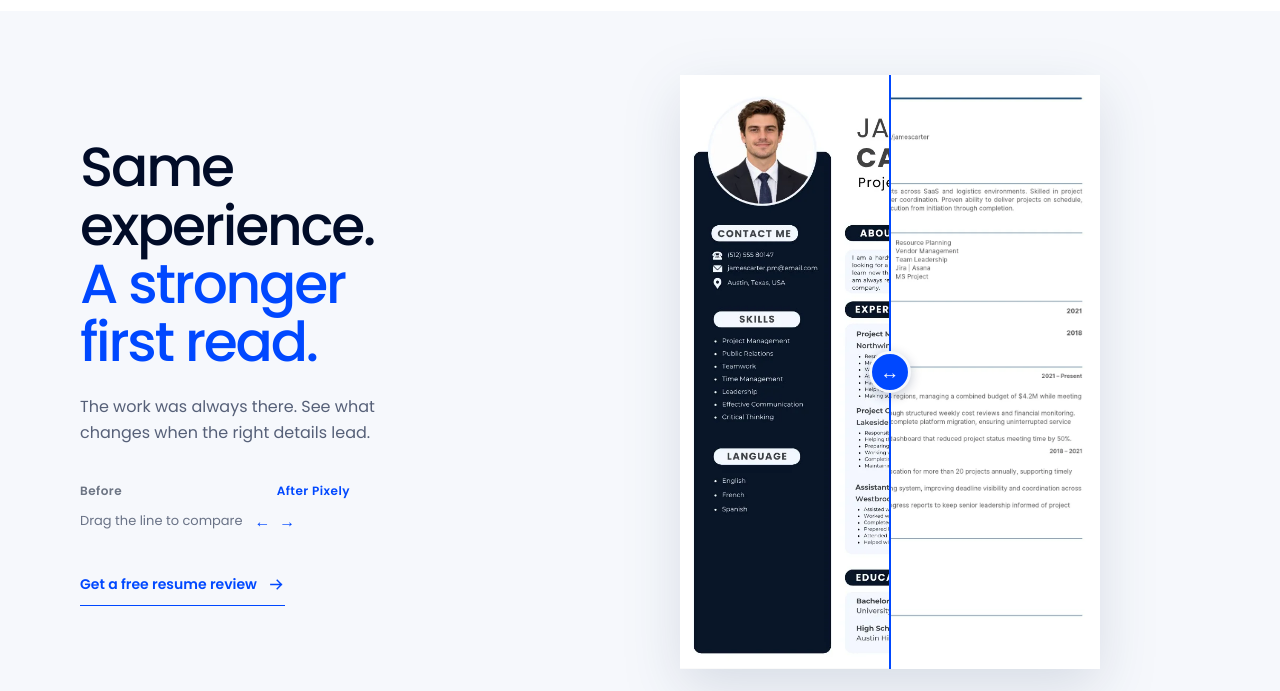
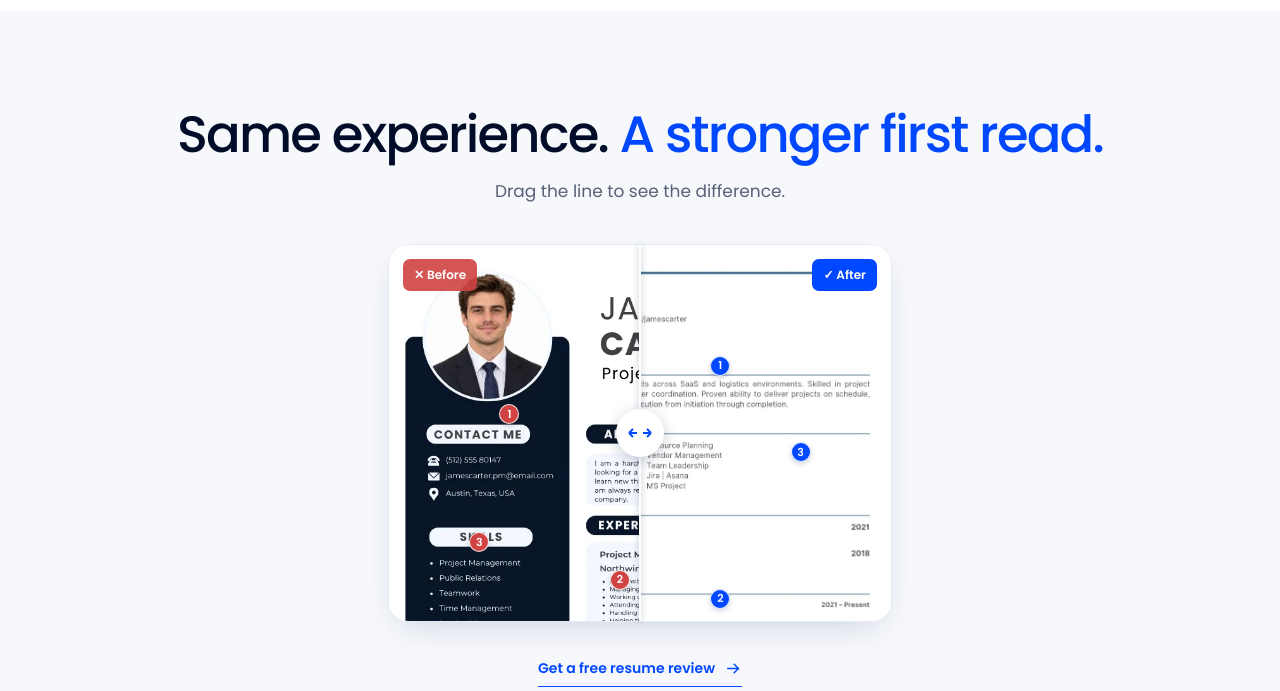
Before and after one commit to pixelyofficialstore-a11y/pixelycareer_premium-website, a Next.js app: page / in a window 1280 px wide. Shown: the part 2069-2760 px from the top of the page. Built offline with nearby package versions, Linux system fonts and the light colour scheme; no server answers.

Commit message:
Refactor home problem section styling and logic
Replit-Commit-Author: Agent

```diff
--- a/src/components/sections/HomeProblem.module.css
+++ b/src/components/sections/HomeProblem.module.css
@@ -1,94 +1,219 @@
 .section {
   --ink: var(--color-navy);
   --accent: var(--color-vivid);
-  padding-block: clamp(52px, 5vw, 64px);
+  --bad: #d14343;
+  --good: #0048ff;
+  padding-block: 96px;
   color: var(--ink);
   background: var(--color-mist);
 }
 
 .inner {
-  width: min(1248px, 100%);
-  margin-inline: auto;
-  padding-inline: clamp(22px, 5vw, 72px);
-}
-
-.layout {
-  display: grid;
-  grid-template-columns: minmax(220px, .78fr) minmax(0, 1.22fr);
+  display: flex;
+  flex-direction: column;
   align-items: center;
-  gap: clamp(40px, 8vw, 112px);
-}
-
-.copy {
-  padding-block: 12px;
+  padding-inline: 24px;
+  text-align: center;
 }
 
 .title {
-  max-width: 450px;
+  max-width: 1120px;
+  margin: 0;
   font-family: var(--font-head);
-  font-size: clamp(36px, 4.3vw, 58px);
+  font-size: clamp(32px, 4vw, 52px);
   font-weight: 500;
-  line-height: 1.06;
-  letter-spacing: -.04em;
+  line-height: 1.08;
+  letter-spacing: -.035em;
   text-wrap: balance;
 }
 
 .title span {
-  display: block;
   color: var(--accent);
 }
 
-.intro {
-  max-width: 350px;
-  margin-top: 22px;
+.subtitle {
+  margin: 16px 0 0;
   color: #566078;
-  font-size: clamp(15px, 1.25vw, 17px);
-  line-height: 1.65;
+  font-size: 17px;
+  line-height: 26px;
 }
 
-.labels {
-  display: flex;
-  justify-content: space-between;
-  max-width: 270px;
-  margin-top: 34px;
+.comparison {
+  position: relative;
+  flex: 0 0 auto;
+  /* Reserve both heading lines, all gaps, the link, and the 96px section padding.
+     The cap grows on taller screens rather than forcing an 880px wide image. */
+  width: min(880px, 100%, max(240px, calc((100svh - 552px) * 1.333333)));
+  aspect-ratio: 4 / 3;
+  margin-top: 40px;
+  border: 1px solid #e6ecf5;
+  border-radius: 20px;
+  background: #fff;
+  box-shadow: 0 12px 34px -12px rgb(18 37 77 / .2);
+  cursor: ew-resize;
+  touch-action: pan-y;
+  user-select: none;
+  isolation: isolate;
+}
+
+.images {
+  position: absolute;
+  inset: 0;
+  overflow: hidden;
+  border-radius: inherit;
+  pointer-events: none;
+}
+
+.resumeImage {
+  display: block;
+  width: 100%;
+  height: 100%;
+  object-fit: cover;
+  object-position: center top;
+}
+
+.beforeLayer {
+  position: absolute;
+  inset: 0;
+  clip-path: inset(0 calc(100% - var(--position)) 0 0);
+}
+
+.chip {
+  position: absolute;
+  z-index: 2;
+  top: 14px;
+  padding: 7px 11px;
+  border-radius: 7px;
+  color: #fff;
   font-size: 12px;
   font-weight: 650;
-  letter-spacing: .04em;
+  line-height: 18px;
+  pointer-events: none;
 }
 
-.beforeLabel {
-  color: #6c7483;
+.beforeChip {
+  left: 14px;
+  background: rgb(209 67 67 / .9);
 }
 
-.afterLabel {
-  color: var(--accent);
+.afterChip {
+  right: 14px;
+  background: var(--good);
 }
 
-.instruction {
-  display: flex;
-  align-items: center;
-  gap: 12px;
-  margin-top: 9px;
-  color: #697286;
-  font-size: 13px;
+.divider {
+  position: absolute;
+  z-index: 3;
+  top: 0;
+  bottom: 0;
+  left: var(--position);
+  width: 2px;
+  background: #fff;
+  box-shadow: 0 0 6px rgb(18 37 77 / .4);
+  transform: translateX(-50%);
+  pointer-events: none;
 }
 
-.arrows {
-  color: var(--accent);
-  font-size: 16px;
-  letter-spacing: .14em;
+.handle {
+  position: absolute;
+  z-index: 5;
+  top: 50%;
+  /* Only the handle is clamped. The actual image boundary still reaches 0/100. */
+  left: clamp(26px, var(--position), calc(100% - 26px));
+  display: grid;
+  width: 48px;
+  height: 48px;
+  border-radius: 50%;
+  background: #fff;
+  box-shadow: 0 3px 14px rgb(18 37 77 / .22);
+  color: var(--good);
+  place-items: center;
+  transform: translate(-50%, -50%);
+  cursor: ew-resize;
+  touch-action: pan-y;
+}
+
+.markers {
+  position: absolute;
+  z-index: 4;
+  inset: 0;
+  pointer-events: none;
+}
+
+.markerGroup {
+  position: absolute;
+  inset: 0;
+  pointer-events: none;
+}
+
+.marker {
+  position: absolute;
+  top: var(--y);
+  left: var(--x);
+  display: grid;
+  width: 20px;
+  height: 20px;
+  padding: 0;
+  border: 1px solid rgb(255 255 255 / .85);
+  border-radius: 50%;
+  color: #fff;
+  font-family: inherit;
+  font-size: 11px;
+  font-weight: 700;
+  line-height: 1;
+  box-shadow: 0 2px 5px rgb(18 37 77 / .2);
+  place-items: center;
+  transform: translate(-50%, -50%);
+  cursor: pointer;
+  pointer-events: auto;
+}
+
+.badMarker {
+  background: var(--bad);
+}
+
+.goodMarker {
+  background: var(--good);
+}
+
+.tag {
+  position: absolute;
+  z-index: 6;
+  top: calc(var(--y) - 17px);
+  left: clamp(10px, calc(var(--x) - 90px), calc(100% - 190px));
+  width: 180px;
+  padding: 8px 10px;
+  border: 1px solid #e6ecf5;
+  border-radius: 8px;
+  background: #fff;
+  box-shadow: 0 4px 16px rgb(18 37 77 / .15);
+  color: var(--ink);
+  font-size: 12px;
+  line-height: 1.35;
+  text-align: center;
+  transform: translateY(-100%);
+  pointer-events: none;
+}
+
+.tag[hidden] {
+  display: none;
+}
+
+.mobileSummary {
+  display: none;
 }
 
 .review {
   display: inline-flex;
   align-items: center;
-  gap: 11px;
-  margin-top: 30px;
-  padding-block: 9px;
+  gap: 10px;
+  margin-top: 28px;
+  padding-block: 8px;
   border-bottom: 1px solid var(--accent);
   color: var(--accent);
   font-size: 14px;
-  font-weight: 650;
+  font-weight: 600;
+  line-height: 20px;
   text-decoration: none;
 }
 
@@ -100,170 +225,80 @@
   transform: translateX(4px);
 }
 
-.comparison {
-  position: relative;
-  width: min(100%, 420px);
-  justify-self: center;
-  margin: 0;
-  overflow: visible;
-  filter: drop-shadow(0 19px 28px rgb(18 37 77 / .13));
+.section :is(a, button, [role="slider"]):focus-visible {
+  outline: 3px solid var(--accent);
+  outline-offset: 4px;
 }
 
-.document {
-  position: relative;
-  width: 100%;
-  aspect-ratio: 1131 / 1600;
-  overflow: hidden;
-  background: #fff;
-}
+@media (min-width: 1200px) {
+  .title {
+    white-space: nowrap;
+  }
 
-.resumeImage {
-  display: block;
-  width: 100%;
-  height: 100%;
-  object-fit: fill;
-}
-
-.beforeLayer {
-  position: absolute;
-  inset: 0;
-  overflow: hidden;
-  clip-path: inset(0 calc(100% - var(--position)) 0 0);
-}
-
-.divider {
-  position: absolute;
-  inset-block: 0;
-  left: var(--position);
-  z-index: 2;
-  width: 2px;
-  background: var(--accent);
-  transform: translateX(-50%);
-  pointer-events: none;
-}
-
-.divider::after {
-  position: absolute;
-  top: 50%;
-  left: 50%;
-  display: grid;
-  width: 42px;
-  height: 42px;
-  border: 3px solid var(--color-mist);
-  border-radius: 50%;
-  background: var(--accent);
-  box-shadow: 0 3px 12px rgb(9 27 67 / .24);
-  color: var(--color-mist);
-  content: "↔";
-  font-size: 19px;
-  line-height: 1;
-  place-items: center;
-  transform: translate(-50%, -50%);
-}
-
-.range {
-  position: absolute;
-  inset: 0;
-  z-index: 3;
-  width: 100%;
-  height: 100%;
-  margin: 0;
-  appearance: none;
-  background: transparent;
-  cursor: ew-resize;
-  touch-action: pan-y;
-}
-
-.range::-webkit-slider-runnable-track {
-  height: 100%;
-  background: transparent;
-}
-
-.range::-moz-range-track {
-  height: 100%;
-  background: transparent;
-}
-
-.range::-webkit-slider-thumb {
-  width: 44px;
-  height: 44px;
-  appearance: none;
-  border: 0;
-  background: transparent;
-}
-
-.range::-moz-range-thumb {
-  width: 44px;
-  height: 44px;
-  border: 0;
-  background: transparent;
-}
-
-.range:focus-visible {
-  outline: 3px solid var(--accent);
-  outline-offset: 6px;
-}
-
-.visuallyHidden {
-  position: absolute;
-  width: 1px;
-  height: 1px;
-  padding: 0;
-  overflow: hidden;
-  clip: rect(0, 0, 0, 0);
-  white-space: nowrap;
-  clip-path: inset(50%);
-}
-
-.section :is(a, input):focus-visible {
-  outline: 3px solid var(--accent);
-  outline-offset: 5px;
+  .comparison {
+    /* Keep the heading, subtitle and entire comparison below the sticky header. */
+    width: min(880px, 100%, max(240px, calc((100svh - 422px) * 1.333333)));
+  }
 }
 
 @media (max-width: 767px) {
   .section {
-    padding-block: 52px 60px;
+    padding-block: 64px;
   }
 
   .inner {
-    padding-inline: clamp(20px, 6vw, 32px);
-  }
-
-  .layout {
-    grid-template-columns: minmax(0, 1fr);
-    gap: 32px;
-  }
-
-  .copy {
-    padding: 0;
+    padding-inline: 16px;
   }
 
   .title {
-    max-width: 500px;
-    font-size: clamp(36px, 10vw, 48px);
+    max-width: 520px;
   }
 
-  .intro {
-    max-width: 390px;
-    margin-top: 14px;
-    font-size: 15px;
+  .title span {
+    display: block;
   }
 
-  .labels {
-    max-width: none;
-    margin-top: 22px;
-  }
-
-  .instruction {
-    margin-top: 6px;
-  }
-
-  .review {
-    margin-top: 21px;
+  .subtitle {
+    white-space: nowrap;
   }
 
   .comparison {
-    width: min(100%, 430px);
+    width: 100%;
+    aspect-ratio: 3 / 4;
+  }
+
+  .markers {
+    display: none;
+  }
+
+  .mobileSummary {
+    display: grid;
+    grid-template-columns: minmax(0, 1fr) minmax(0, 1fr);
+    gap: 16px;
+    width: 100%;
+    margin-top: 18px;
+    color: #566078;
+    font-size: 13px;
+    line-height: 1.6;
+    text-align: left;
+  }
+
+  .mobileSummary h3 {
+    margin: 0 0 5px;
+    font-size: 13px;
+    font-weight: 650;
+  }
+
+  .mobileSummary p {
+    margin: 0;
+  }
+
+  .badText {
+    color: var(--bad);
+  }
+
+  .goodText {
+    color: var(--good);
   }
 }
 
--- a/src/components/sections/HomeProblem.tsx
+++ b/src/components/sections/HomeProblem.tsx
@@ -1,6 +1,6 @@
 "use client";
 
-import { useState, type CSSProperties } from "react";
+import { useCallback, useEffect, useId, useRef, useState, type CSSProperties, type KeyboardEvent, type PointerEvent } from "react";
 import Image from "next/image";
 import Link from "next/link";
 import { ArrowRight } from "@/components/ui/Icons";
@@ -9,78 +9,245 @@ import styles from "./HomeProblem.module.css";
 
 const before = HERO_PERSONAS.us.images.bad;
 const after = HERO_PERSONAS.us.images.good;
+const markers = [
+  { id: "before1", side: "before", number: 1, x: 24, y: 45, text: "Two columns ATS can't read" },
+  { id: "before2", side: "before", number: 2, x: 46, y: 89, text: "Duties, not results" },
+  { id: "before3", side: "before", number: 3, x: 18, y: 79, text: "Missing job keywords" },
+  { id: "after1", side: "after", number: 1, x: 66, y: 32, text: "Single column, ATS ready" },
+  { id: "after2", side: "after", number: 2, x: 66, y: 94, text: "Results with numbers" },
+  { id: "after3", side: "after", number: 3, x: 82, y: 55, text: "Keywords for the role" },
+] as const;
 
-/** An aligned, keyboard- and touch-operable before/after resume comparison. */
+type Drag = { pointerId: number; x: number; y: number; position: number; horizontal: boolean };
+
+/** Root homepage only. Both images keep the same scale under the reveal mask. */
 export default function HomeProblem() {
   const [position, setPosition] = useState(50);
+  const [width, setWidth] = useState(880);
+  const [hoveredMarker, setHoveredMarker] = useState<string | null>(null);
+  const [pinnedMarker, setPinnedMarker] = useState<string | null>(null);
+  const comparisonRef = useRef<HTMLDivElement>(null);
+  const sliderRef = useRef<HTMLDivElement>(null);
+  const dragRef = useRef<Drag | null>(null);
+  const frameRef = useRef<number | null>(null);
+  const interactedRef = useRef(false);
+  const hintSeenRef = useRef(false);
+  const descriptionId = useId();
+
+  const cancelHint = useCallback(() => {
+    interactedRef.current = true;
+    if (frameRef.current !== null) {
+      cancelAnimationFrame(frameRef.current);
+      frameRef.current = null;
+    }
+  }, []);
+
+  useEffect(() => {
+    const element = comparisonRef.current;
+    if (!element) return;
+    const resize = new ResizeObserver(([entry]) => setWidth(entry.contentRect.width));
+    resize.observe(element);
+    const reducedMotion = window.matchMedia("(prefers-reduced-motion: reduce)");
+    const stopForReducedMotion = () => {
+      if (reducedMotion.matches) {
+        if (frameRef.current !== null) cancelAnimationFrame(frameRef.current);
+        frameRef.current = null;
+        if (!interactedRef.current) setPosition(50);
+      }
+    };
+    reducedMotion.addEventListener("change", stopForReducedMotion);
+    const observer = new IntersectionObserver(([entry]) => {
+      if (!entry.isIntersecting || hintSeenRef.current) return;
+      hintSeenRef.current = true;
+      observer.disconnect();
+      if (reducedMotion.matches || interactedRef.current) return;
+      let start: number | null = null;
+      const animate = (time: number) => {
+        if (interactedRef.current || reducedMotion.matches) return;
+        if (start === null) start = time;
+        const progress = Math.min((time - start) / 1600, 1);
+        const segment = Math.min(Math.floor(progress * 3), 2);
+        const local = progress * 3 - segment;
+        const ease = (1 - Math.cos(Math.PI * local)) / 2;
+        const points = [50, 30, 70, 50];
+        setPosition(points[segment] + (points[segment + 1] - points[segment]) * ease);
+        frameRef.current = progress < 1 ? requestAnimationFrame(animate) : null;
+      };
+      frameRef.current = requestAnimationFrame(animate);
+    }, { threshold: .35 });
+    observer.observe(element);
+    return () => {
+      resize.disconnect();
+      observer.disconnect();
+      reducedMotion.removeEventListener("change", stopForReducedMotion);
+      if (frameRef.current !== null) cancelAnimationFrame(frameRef.current);
+    };
+  }, []);
+
+  const pointerDown = (event: PointerEvent<HTMLDivElement>) => {
+    if (!event.isPrimary || event.button !== 0) return;
+    cancelHint();
+    // Marker buttons stay independent of the dragging surface.
+    if ((event.target as Element).closest("[data-marker]")) return;
+    setPinnedMarker(null);
+    setHoveredMarker(null);
+    dragRef.current = { pointerId: event.pointerId, x: event.clientX, y: event.clientY, position, horizontal: false };
+    sliderRef.current?.focus({ preventScroll: true });
+    event.currentTarget.setPointerCapture(event.pointerId);
+  };
+
+  const pointerMove = (event: PointerEvent<HTMLDivElement>) => {
+    const drag = dragRef.current;
+    if (!drag || drag.pointerId !== event.pointerId) return;
+    const dx = Math.abs(event.clientX - drag.x);
+    const dy = Math.abs(event.clientY - drag.y);
+    if (!drag.horizontal) {
+      if (dy > 6 && dy >= dx) {
+        dragRef.current = null;
+        if (event.currentTarget.hasPointerCapture(event.pointerId)) event.currentTarget.releasePointerCapture(event.pointerId);
+        return;
+      }
+      if (dx <= 6 || dx <= dy) return;
+      drag.horizontal = true;
+    }
+    const bounds = event.currentTarget.getBoundingClientRect();
+    setPosition(Math.max(0, Math.min(100, drag.position + (event.clientX - drag.x) / bounds.width * 100)));
+  };
+
+  const pointerEnd = (event: PointerEvent<HTMLDivElement>) => {
+    if (dragRef.current?.pointerId === event.pointerId) dragRef.current = null;
+    if (event.currentTarget.hasPointerCapture(event.pointerId)) event.currentTarget.releasePointerCapture(event.pointerId);
+  };
+
+  const keyDown = (event: KeyboardEvent<HTMLDivElement>) => {
+    let delta = 0;
+    if (event.key === "ArrowLeft" || event.key === "ArrowDown") delta = -5;
+    else if (event.key === "ArrowRight" || event.key === "ArrowUp") delta = 5;
+    else if (event.key !== "Home" && event.key !== "End") return;
+    event.preventDefault();
+    cancelHint();
+    setPinnedMarker(null);
+    setHoveredMarker(null);
+    setPosition((value) => event.key === "Home" ? 0 : event.key === "End" ? 100 : Math.max(0, Math.min(100, value + delta)));
+  };
 
   return (
     <section id="problem" aria-labelledby="home-problem-title" className={styles.section}>
       <div className={styles.inner}>
-        <div className={styles.layout}>
-          <div className={styles.copy}>
-            <h2 id="home-problem-title" className={styles.title}>
-              Same experience.
-              <span>A stronger first read.</span>
-            </h2>
-            <p className={styles.intro}>
-              The work was always there. See what changes when the right details lead.
-            </p>
-            <div className={styles.labels} aria-hidden="true">
-              <span className={styles.beforeLabel}>Before</span>
-              <span className={styles.afterLabel}>After Pixely</span>
+        <h2 id="home-problem-title" className={styles.title}>
+          Same experience. <span>A stronger first read.</span>
+        </h2>
+        <p id={descriptionId} className={styles.subtitle}>Drag the line to see the difference.</p>
+
+        <div
+          ref={comparisonRef}
+          className={styles.comparison}
+          style={{ "--position": `${position}%` } as CSSProperties}
+          onPointerDown={pointerDown}
+          onPointerMove={pointerMove}
+          onPointerUp={pointerEnd}
+          onPointerCancel={pointerEnd}
+          onLostPointerCapture={() => { dragRef.current = null; }}
+        >
+          <div className={styles.images} aria-hidden="true">
+            <Image src={after.src} width={after.width} height={after.height} alt="" className={styles.resumeImage} draggable={false} unoptimized />
+            <div className={styles.beforeLayer}>
+              <Image src={before.src} width={before.width} height={before.height} alt="" className={styles.resumeImage} draggable={false} unoptimized />
             </div>
-            <p className={styles.instruction}>
-              Drag the line to compare
-              <span className={styles.arrows} aria-hidden="true">← →</span>
-            </p>
-            <Link href="/free-cv-review" className={styles.review} data-cta="problem-free-review">
-              Get a free resume review <ArrowRight size={17} />
-            </Link>
           </div>
 
-          <figure className={styles.comparison} style={{ "--position": `${position}%` } as CSSProperties}>
-            <div className={styles.document} aria-hidden="true">
-              <Image
-                src={after.src}
-                width={after.width}
-                height={after.height}
-                alt=""
-                className={styles.resumeImage}
-                priority={false}
-                unoptimized
-              />
-              <div className={styles.beforeLayer}>
-                <Image
-                  src={before.src}
-                  width={before.width}
-                  height={before.height}
-                  alt=""
-                  className={styles.resumeImage}
-                  unoptimized
-                />
-              </div>
-              <div className={styles.divider} />
-            </div>
-            <figcaption className={styles.visuallyHidden}>
-              Resume transformation. Move the slider left to reveal the improved version, or right to see the original.
-            </figcaption>
-            <label className={styles.visuallyHidden} htmlFor="resume-comparison">
-              Compare original and improved resume
-            </label>
-            <input
-              id="resume-comparison"
-              className={styles.range}
-              type="range"
-              min="0"
-              max="100"
-              step="1"
-              value={position}
-              onChange={(event) => setPosition(Number(event.currentTarget.value))}
-              aria-valuetext={`${position}% original resume visible`}
-            />
-          </figure>
+          <span className={`${styles.chip} ${styles.beforeChip}`} style={{ opacity: Math.max(0, Math.min(1, (position * width / 100 - 14) / 80)) }} aria-hidden="true">✕ Before</span>
+          <span className={`${styles.chip} ${styles.afterChip}`} style={{ opacity: Math.max(0, Math.min(1, ((100 - position) * width / 100 - 14) / 80)) }} aria-hidden="true">✓ After</span>
+
+          <div className={styles.markers}>
+            {markers.map((marker) => {
+              const clearance = 12 / width * 100;
+              const visible = marker.side === "before" ? position >= marker.x + clearance : position <= marker.x - clearance;
+              const open = visible && (hoveredMarker === marker.id || pinnedMarker === marker.id);
+              if (!visible) return null;
+              return (
+                <div key={marker.id} className={styles.markerGroup} style={{ "--x": `${marker.x}%`, "--y": `${marker.y}%` } as CSSProperties}>
+                  <button
+                    type="button"
+                    data-marker={marker.id}
+                    className={`${styles.marker} ${marker.side === "before" ? styles.badMarker : styles.goodMarker}`}
+                    aria-label={`${marker.side === "before" ? "Before" : "After"} ${marker.number}: ${marker.text}`}
+                    aria-expanded={open}
+                    aria-controls={`${descriptionId}-${marker.id}`}
+                    onPointerEnter={(event) => {
+                      if (event.pointerType === "mouse") {
+                        cancelHint();
+                        setHoveredMarker(marker.id);
+                      }
+                    }}
+                    onPointerLeave={() => setHoveredMarker(null)}
+                    onFocus={(event) => {
+                      cancelHint();
+                      if (event.currentTarget.matches(":focus-visible")) setHoveredMarker(marker.id);
+                    }}
+                    onBlur={() => { setHoveredMarker(null); setPinnedMarker(null); }}
+                    onClick={() => {
+                      cancelHint();
+                      setHoveredMarker(null);
+                      setPinnedMarker((value) => value === marker.id ? null : marker.id);
+                    }}
+                    onKeyDown={(event) => {
+                      if (event.key === "Escape") {
+                        setHoveredMarker(null);
+                        setPinnedMarker(null);
+                      }
+                    }}
+                  >
+                    {marker.number}
+                  </button>
+                  <span id={`${descriptionId}-${marker.id}`} className={styles.tag} data-open={open} role="tooltip" hidden={!open}>
+                    {marker.text}
+                  </span>
+                </div>
+              );
+            })}
+          </div>
+
+          <div className={styles.divider} aria-hidden="true" />
+          <div
+            ref={sliderRef}
+            className={styles.handle}
+            role="slider"
+            tabIndex={0}
+            aria-label="Compare original and improved resume"
+            aria-describedby={descriptionId}
+            aria-orientation="horizontal"
+            aria-valuemin={0}
+            aria-valuemax={100}
+            aria-valuenow={Math.round(position)}
+            aria-valuetext={`${Math.round(position)}% original resume visible`}
+            onKeyDown={keyDown}
+            onFocus={cancelHint}
+          >
+            <svg width="26" height="20" viewBox="0 0 26 20" fill="none" stroke="currentColor" strokeWidth="1.8" aria-hidden="true">
+              <path d="M10 10H2m0 0 4-4m-4 4 4 4m10-4h8m0 0-4-4m4 4-4 4" />
+            </svg>
+          </div>
         </div>
+
+        <div className={styles.mobileSummary}>
+          <div>
+            <h3 className={styles.badText}>✕ Before</h3>
+            <p>Two columns</p>
+            <p>Duties, not results</p>
+            <p>Missing keywords</p>
+          </div>
+          <div>
+            <h3 className={styles.goodText}>✓ After</h3>
+            <p>Single column</p>
+            <p>Results with numbers</p>
+            <p>Role keywords</p>
+          </div>
+        </div>
+
+        <Link href="/free-cv-review" className={styles.review} data-cta="problem-free-review">
+          Get a free resume review <ArrowRight size={17} />
+        </Link>
       </div>
     </section>
   );
```
